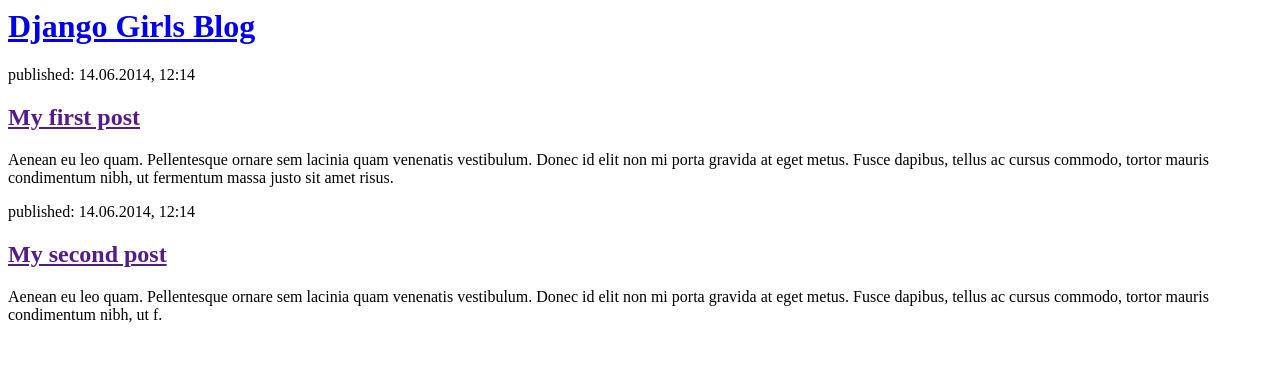
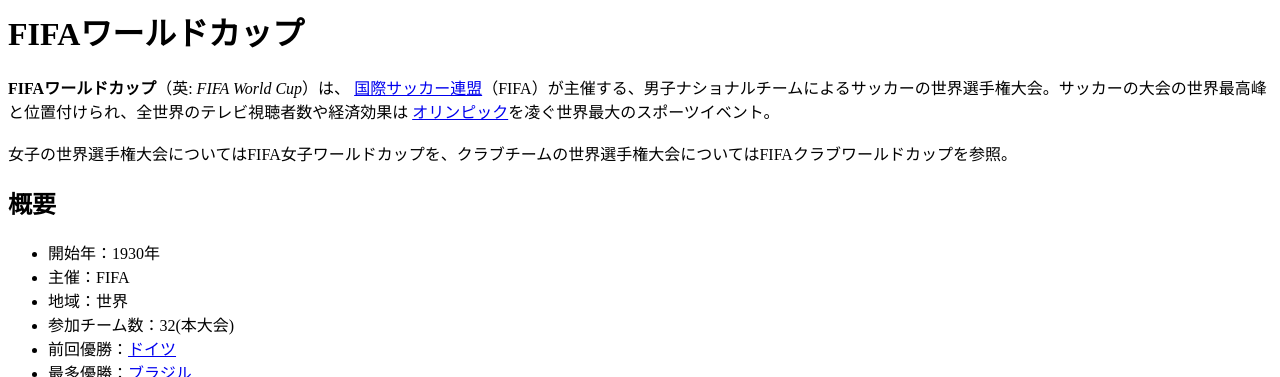
Before and after one commit to imoTakuya/my-first-blog, a Django app: page / in a window 1280 px wide. Shown: the top 377 px of the page. Before the commit the page ends 323 px from the top, so only its background shows below. Run offline with Django 3.2, Linux system fonts and the light colour scheme.

Commit message:
Changed the HTML for the site.

```diff
--- a/blog/templates/blog/post_list.html
+++ b/blog/templates/blog/post_list.html
@@ -1,22 +1,51 @@
 <html>
     <head>
-        <title>Django Girls blog</title>
+        <title>FIFAワールドカップ</title>
     </head>
     <body>
         <div>
-            <h1><a href="/">Django Girls Blog</a></h1>
+            <h1>FIFAワールドカップ</h1>
         </div>
 
         <div>
-            <p>published: 14.06.2014, 12:14</p>
-            <h2><a href="">My first post</a></h2>
-            <p>Aenean eu leo quam. Pellentesque ornare sem lacinia quam venenatis vestibulum. Donec id elit non mi porta gravida at eget metus. Fusce dapibus, tellus ac cursus commodo, tortor mauris condimentum nibh, ut fermentum massa justo sit amet risus.</p>
+            <p><b>FIFAワールドカップ</b>（英: <i>FIFA World Cup</i>）は、
+			<a href="https://ja.wikipedia.org/wiki/国際サッカー連盟" target="_blank">国際サッカー連盟</a>（FIFA）が主催する、男子ナショナルチームによるサッカーの世界選手権大会。サッカーの大会の世界最高峰と位置付けられ、全世界のテレビ視聴者数や経済効果は
+			<a href="https://ja.wikipedia.org/wiki/オリンピック" target="_blank">オリンピック</a>を凌ぐ世界最大のスポーツイベント。<br>
+			<br>	女子の世界選手権大会についてはFIFA女子ワールドカップを、クラブチームの世界選手権大会についてはFIFAクラブワールドカップを参照。</p>
+		</div>
+
+		<div>
+            <h2>概要</h2>
+			<ul>
+				<li>開始年：1930年</li>
+				<li>主催：FIFA</li>
+				<li>地域：世界</li>
+				<li>参加チーム数：32(本大会)</li>
+				<li>前回優勝：<a href="https://ja.wikipedia.org/wiki/サッカードイツ代表" target="_blank">ドイツ</a></li>
+				<li>最多優勝：<a href="https://ja.wikipedia.org/wiki/サッカーブラジル代表" target="_blank">ブラジル</a></li>
+			</ul>
+			<div>
+				<img src="https://upload.wikimedia.org/wikipedia/ja/thumb/5/5d/FIFA_World_Cup_Trophy_2002_0103.jpg/300px-FIFA_World_Cup_Trophy_2002_0103.jpg">
+				<p>
+				"FIFAワールドカップトロフィー"
+				</p>
+			</div>
         </div>
 
         <div>
-            <p>published: 14.06.2014, 12:14</p>
-            <h2><a href="">My second post</a></h2>
-            <p>Aenean eu leo quam. Pellentesque ornare sem lacinia quam venenatis vestibulum. Donec id elit non mi porta gravida at eget metus. Fusce dapibus, tellus ac cursus commodo, tortor mauris condimentum nibh, ut f.</p>
+            <h2>歴代開催国</h2>
+			<ol>
+				<li>1930年：ウルグアイ</li>
+				<li>1934年：イタリア</li>
+				<li>1938年：フランス</li>
+				<li>1950年：ブラジル</li>
+				<li>1954年：スイス</li>
+			</ol>
+		</div>
+
+		<div>
+		<br>
+			This page is a minimized version of <a href="https://ja.wikipedia.org/wiki/FIFA%E3%83%AF%E3%83%BC%E3%83%AB%E3%83%89%E3%82%AB%E3%83%83%E3%83%97" target="_blank">wikipedia entry</a>
         </div>
     </body>
 </html>
```
Also changed, not shown: blog/templates/blog/cup.jpg (added).
